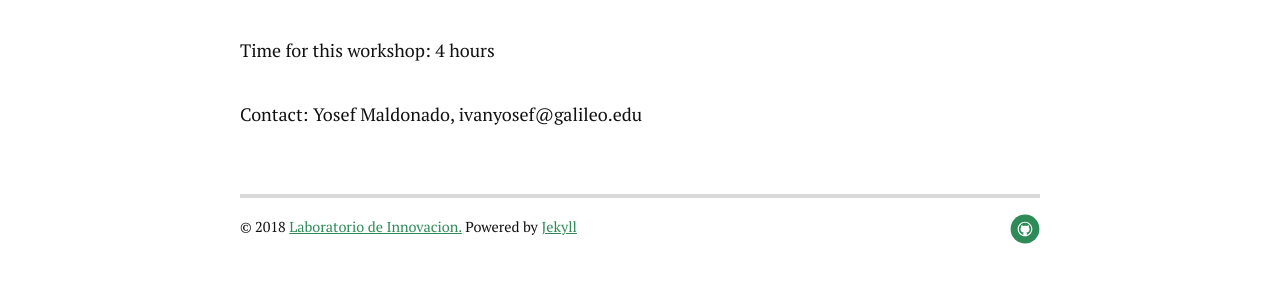
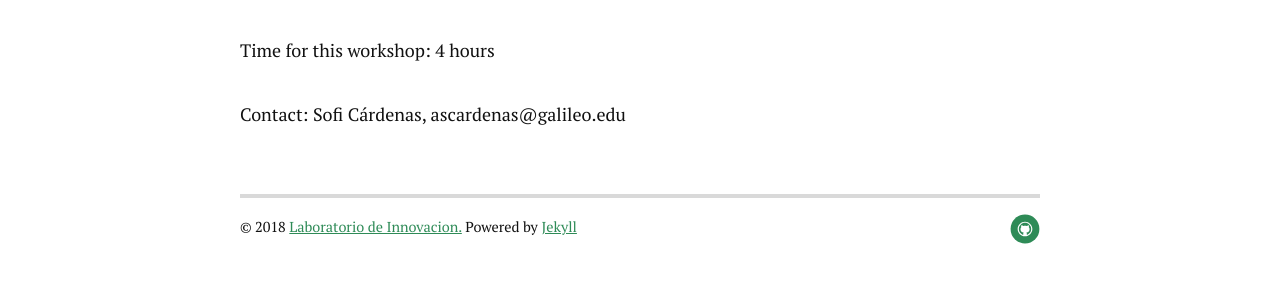
Before and after one commit to innovationlabug/innovationlabug.github.io, a Jekyll site: the page built from _posts/2017-02-03-VR-with-Unity.markdown, in a window 1280 px wide. Shown: the part 545-828 px from the top of the page. Built offline with Jekyll 4.4.1, drawn with Linux system fonts in a browser that asks for light colours; nearby versions of some CDN libraries.

Commit message:
Update 2017-02-03-VR-with-Unity.markdown

```diff
--- a/_posts/2017-02-03-VR-with-Unity.markdown
+++ b/_posts/2017-02-03-VR-with-Unity.markdown
@@ -14,4 +14,4 @@ Tools used: Unity game engine, Vuforia library
 
 Time for this workshop: 4 hours
 
-Contact: Yosef Maldonado, ivanyosef@galileo.edu
+Contact: Sofi Cárdenas, ascardenas@galileo.edu
```
